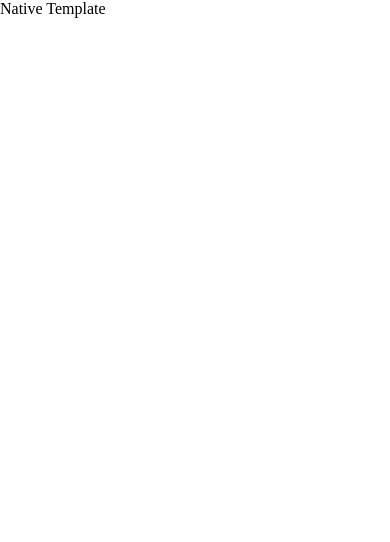
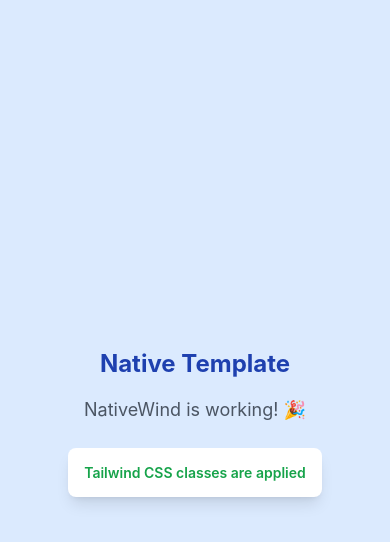
Before and after one commit to matsumoto-coleta/native-template, a React Native app: screen / in a window 390 px wide. Shown: the top 542 px of the page. Built offline with nearby package versions, Linux system fonts and the light colour scheme.

Commit message:
feat: Nativewindの導入

```diff
--- a/app.json
+++ b/app.json
@@ -23,7 +23,8 @@
       "edgeToEdgeEnabled": true
     },
     "web": {
-      "favicon": "./src/assets/favicon.png"
+      "favicon": "./src/assets/favicon.png",
+      "bundler": "metro"
     }
   }
 }
--- /dev/null
+++ b/babel.config.js
@@ -0,0 +1,9 @@
+module.exports = function (api) {
+  api.cache(true);
+  return {
+    presets: [
+      ["babel-preset-expo", { jsxImportSource: "nativewind" }],
+      "nativewind/babel",
+    ],
+  };
+};
--- /dev/null
+++ b/global.css
@@ -0,0 +1,3 @@
+@tailwind base;
+@tailwind components;
+@tailwind utilities;
--- /dev/null
+++ b/metro.config.js
@@ -0,0 +1,6 @@
+const { getDefaultConfig } = require("expo/metro-config");
+const { withNativeWind } = require("nativewind/metro");
+
+const config = getDefaultConfig(__dirname);
+
+module.exports = withNativeWind(config, { input: "./global.css" });
--- /dev/null
+++ b/nativewind-env.d.ts
@@ -0,0 +1 @@
+/// <reference types="nativewind/types" />
--- a/package.json
+++ b/package.json
@@ -18,9 +18,12 @@
   "dependencies": {
     "@expo/metro-runtime": "~5.0.4",
     "expo": "~53.0.17",
+    "nativewind": "^4.1.23",
     "react": "19.0.0",
     "react-dom": "19.0.0",
     "react-native": "0.79.5",
+    "react-native-reanimated": "~3.17.4",
+    "react-native-safe-area-context": "5.4.0",
     "react-native-web": "^0.20.0"
   },
   "devDependencies": {
@@ -38,7 +41,8 @@
     "husky": "^9.1.7",
     "lint-staged": "^16.1.2",
     "prettier": "^3.6.2",
-    "prettier-plugin-tailwindcss": "^0.6.13",
+    "prettier-plugin-tailwindcss": "^0.5.14",
+    "tailwindcss": "^3.4.17",
     "typescript": "~5.8.3"
   },
   "private": true
--- a/src/screens/app.tsx
+++ b/src/screens/app.tsx
@@ -1,9 +1,25 @@
 import { type FC } from "react";
-import { View } from "react-native";
+import { Text, View } from "react-native";
 import { registerRootComponent } from "expo";
 
+import "../../global.css";
+
 const App: FC = () => {
-  return <View>Native Template</View>;
+  return (
+    <View className="flex-1 items-center justify-center bg-blue-100">
+      <Text className="mb-4 text-2xl font-bold text-blue-800">
+        Native Template
+      </Text>
+      <Text className="mx-4 text-center text-lg text-gray-600">
+        NativeWind is working! 🎉
+      </Text>
+      <View className="mt-6 rounded-lg bg-white p-4 shadow-lg">
+        <Text className="font-semibold text-green-600">
+          Tailwind CSS classes are applied
+        </Text>
+      </View>
+    </View>
+  );
 };
 
 registerRootComponent(App);
--- /dev/null
+++ b/tailwind.config.js
@@ -0,0 +1,9 @@
+/** @type {import('tailwindcss').Config} */
+module.exports = {
+  content: ["./src/**/*.{js,jsx,ts,tsx}"],
+  presets: [require("nativewind/preset")],
+  theme: {
+    extend: {},
+  },
+  plugins: [],
+};
--- a/tsconfig.json
+++ b/tsconfig.json
@@ -24,7 +24,8 @@
     ".eslintrc.cjs",
     ".prettierrc.mjs",
     "babel.config.cjs",
-    "metro.config.js"
+    "metro.config.js",
+    "nativewind-env.d.ts"
   ],
   "exclude": ["node_modules", "jest.config.js"]
 }
```
Also changed, not shown: 1 other file (tests, documents, lock files or other folders).
